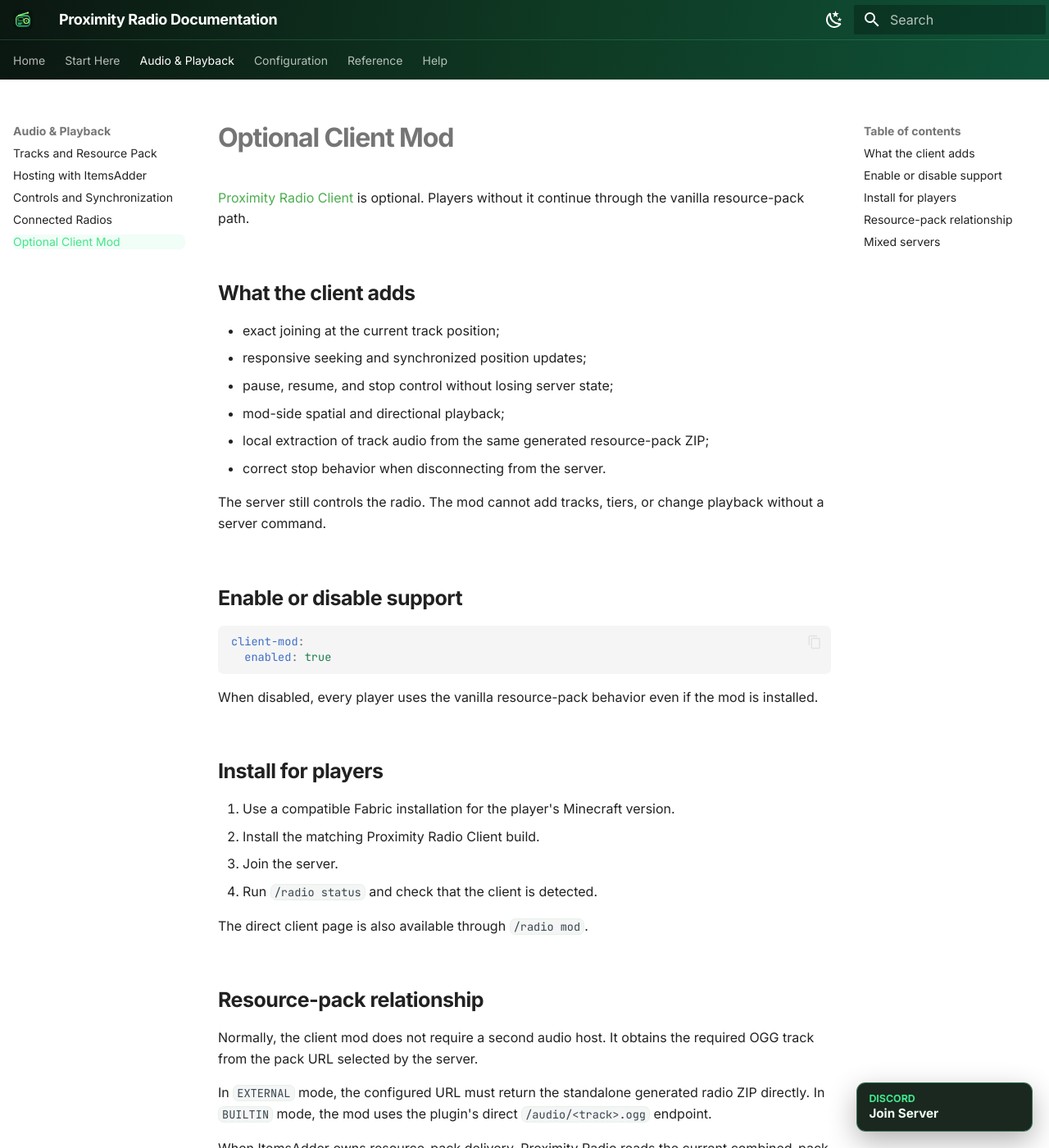
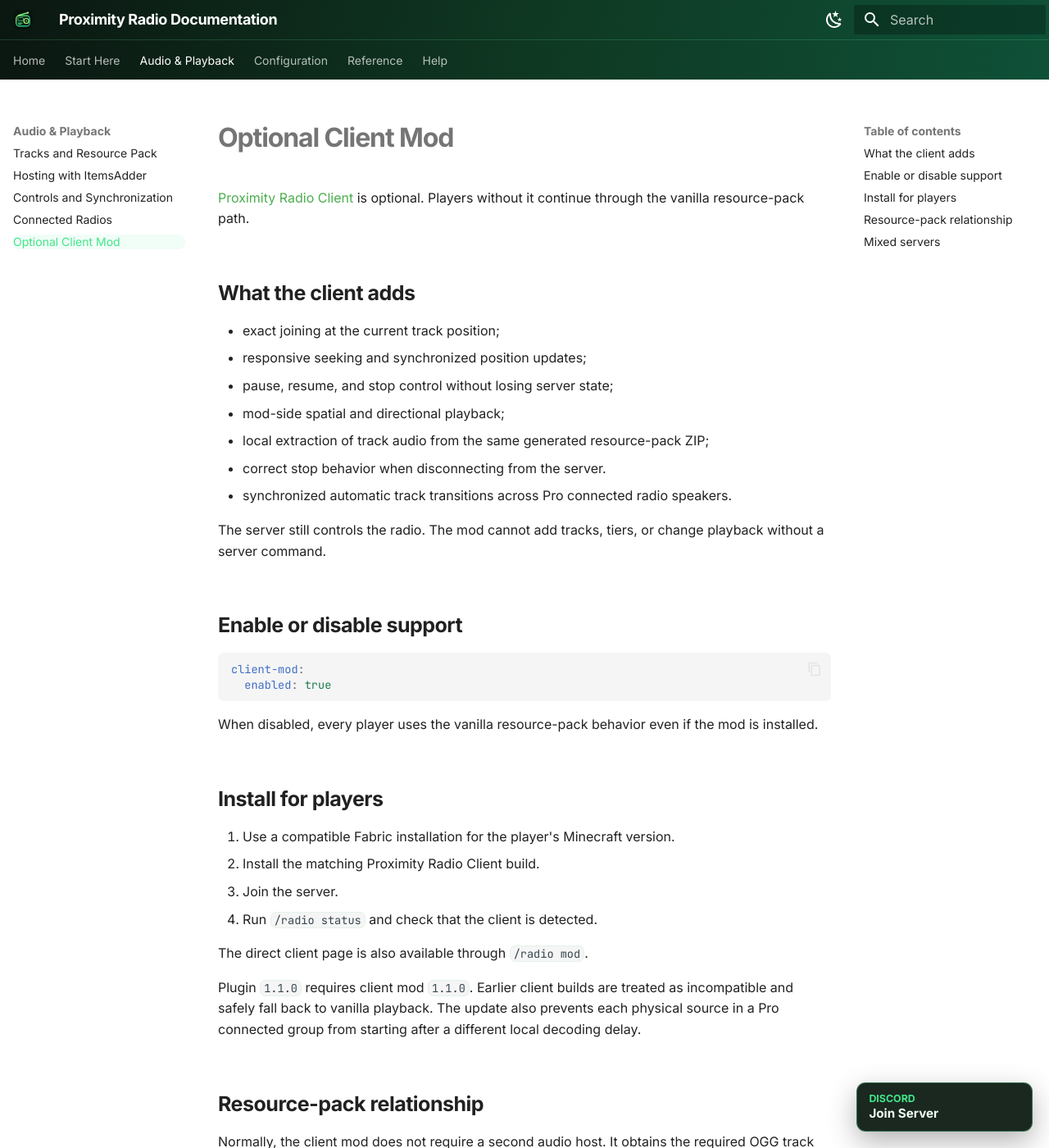
Before and after one commit to wertPL/proximity-radio-docs, an MkDocs documentation site: the page built from docs/client-mod.md, in a window 1280 px wide and 1400 px high. Shown: the whole window at 82% size. Built offline with MkDocs 1.6.1 and Material for MkDocs 9.7.7, drawn with Linux system fonts in a browser that asks for light colours.

Commit message:
Document synchronized client mod 1.1.0

```diff
--- a/docs/client-mod.md
+++ b/docs/client-mod.md
@@ -10,6 +10,7 @@
 - mod-side spatial and directional playback;
 - local extraction of track audio from the same generated resource-pack ZIP;
 - correct stop behavior when disconnecting from the server.
+- synchronized automatic track transitions across Pro connected radio speakers.
 
 The server still controls the radio. The mod cannot add tracks, tiers, or change playback without a server command.
 
@@ -31,6 +32,8 @@ When disabled, every player uses the vanilla resource-pack behavior even if the
 
 The direct client page is also available through `/radio mod`.
 
+Plugin `1.1.0` requires client mod `1.1.0`. Earlier client builds are treated as incompatible and safely fall back to vanilla playback. The update also prevents each physical source in a Pro connected group from starting after a different local decoding delay.
+
 ## Resource-pack relationship
 
 Normally, the client mod does not require a second audio host. It obtains the required OGG track from the pack URL selected by the server.
```
Also changed, not shown: docs/connected-radios.md (+1 -1 lines), docs/version-support.md (+1 -1 lines).
